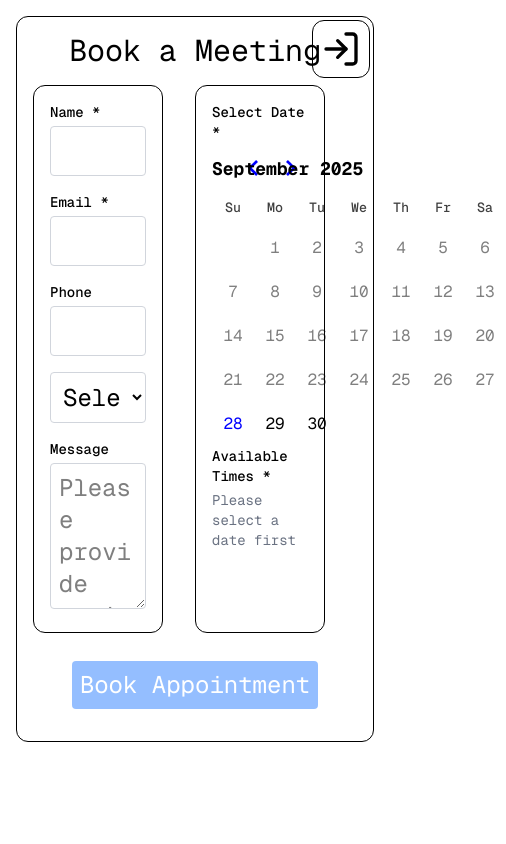
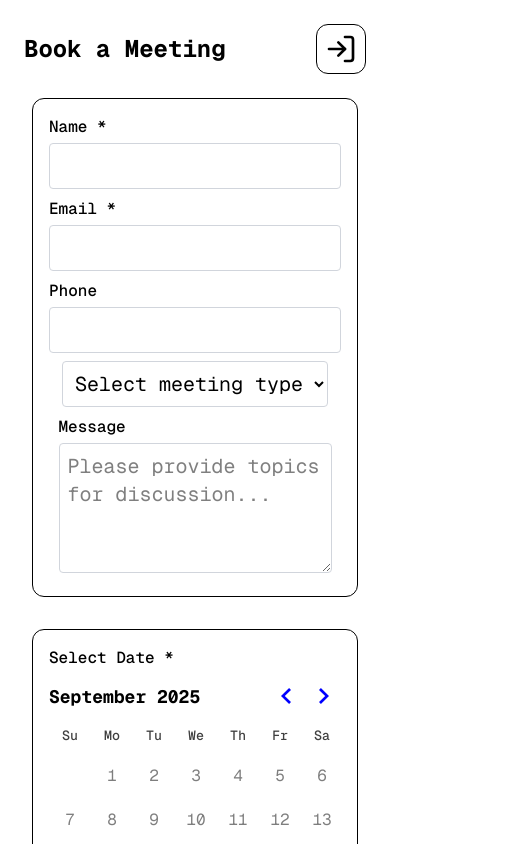
Before and after one commit to csam15/Google-Calendar-Booking, a Next.js app: page /book in a window 390 px wide. Shown: the top 844 px of the page, 506 px wide, since content can reach past the window. Built offline with nearby package versions, Linux system fonts and the light colour scheme.

Commit message:
responsive styling for booking form

```diff
--- a/app/book/page.tsx
+++ b/app/book/page.tsx
@@ -1,19 +1,18 @@
-import Booking from "@/components/Booking";
 import LoginButton from "@/components/LoginButton";
 import BookingForm from "../../components/BookingForm";
 
 export default function Book() {
   return (
     <>
-      <div className="flex flex-col items-center justify-center w-full p-4">
-        <div className="border-1 border-black rounded-xl p-4">
-          <h1 className="text-3xl text-center pb-4">Book a Meeting</h1>
-          {/* <Booking /> */}
+      <div className="flex flex-col items-center w-full p-4 ">
+        <div className="w-full flex justify-between items-center p-2">
+          <h1 className="font-bold text-2xl md:text-3xl">Book a Meeting</h1>
+          <LoginButton />
+        </div>
+        <div className="p-4">
           <BookingForm />
         </div>
       </div>
-
-      <LoginButton />
     </>
   );
 }
--- a/app/globals.css
+++ b/app/globals.css
@@ -9,12 +9,15 @@
 
 @layer components {
   .form-input {
-    @apply w-full border border-gray-300 p-2 rounded focus:outline-none focus:ring-2 focus:ring-blue-500 text-2xl;
+    @apply w-full border border-gray-300 p-2 rounded focus:outline-none focus:ring-2 focus:ring-blue-500 text-xl;
+  }
+  .form-label {
+    @apply block text-base font-medium mb-1;
   }
   .error-message {
     @apply text-red-500 text-sm mt-1;
   }
   .submit-button {
-    @apply bg-blue-500 text-white p-2 rounded hover:bg-blue-600 disabled:opacity-50 cursor-pointer mx-auto mt-3;
+    @apply bg-blue-500 text-white p-2 rounded hover:bg-blue-600 disabled:opacity-50 cursor-pointer mt-3;
   }
 }
--- a/components/BookingForm.tsx
+++ b/components/BookingForm.tsx
@@ -146,12 +146,12 @@ export default function BookingForm() {
     <div className="flex justify-center items-center">
       <form
         onSubmit={handleSubmit(onSubmit)}
-        className="grid grid-cols-2 grid-rows-[1fr_auto] space-x-8"
+        className="grid grid-cols-1 lg:grid-cols-2 lg:grid-rows-[1fr_auto] place-items-start gap-8"
       >
-        <div className="flex flex-col items-center justify-center gap-4 border rounded-xl p-4">
+        <div className="flex flex-col items-center lg:items-start justify-center gap-2 border rounded-xl p-4 w-full">
           {/* Name Field */}
           <div>
-            <label htmlFor="name" className="block text-sm font-medium mb-1">
+            <label htmlFor="name" className="form-label">
               Name *
             </label>
             <input {...register("name")} id="name" className="form-input" />
@@ -162,7 +162,7 @@ export default function BookingForm() {
 
           {/* Email Field */}
           <div>
-            <label htmlFor="email" className="block text-sm font-medium mb-1">
+            <label htmlFor="email" className="form-label">
               Email *
             </label>
             <input
@@ -178,7 +178,7 @@ export default function BookingForm() {
 
           {/* Phone Field */}
           <div>
-            <label htmlFor="phone" className="block text-sm font-medium mb-1">
+            <label htmlFor="phone" className="form-label">
               Phone
             </label>
             <input
@@ -209,7 +209,7 @@ export default function BookingForm() {
 
           {/* Message Field */}
           <div>
-            <label htmlFor="message" className="block text-sm font-medium mb-1">
+            <label htmlFor="message" className="form-label">
               Message
             </label>
             <textarea
@@ -222,10 +222,10 @@ export default function BookingForm() {
           </div>
         </div>
 
-        <div className="border rounded-xl p-4">
+        <div className="border rounded-xl p-4 w-full row-span-2 flex flex-col h-full">
           {/* Date Picker */}
           <div>
-            <label className="block text-sm font-medium mb-1">
+            <label className="form-label">
               Select Date *
             </label>
             <DayPicker
@@ -246,8 +246,8 @@ export default function BookingForm() {
           </div>
 
           {/* Time Slots */}
-          <div>
-            <label className="block text-sm font-medium mb-1">
+          <div className="flex-1 overflow-y-auto">
+            <label className="form-label">
               Available Times *
             </label>
 
@@ -278,7 +278,7 @@ export default function BookingForm() {
                 </p>
               )}
 
-            <div className="grid grid-cols-2 gap-2">
+            <div className="grid grid-cols-2 gap-2 max-h-48 overflow-y-auto">
               {availableSlots.map((slot, index) => (
                 <label key={index} className="cursor-pointer">
                   <input
@@ -303,7 +303,7 @@ export default function BookingForm() {
           </div>
         </div>
 
-        <div className="col-span-2 flex justify-center items-center py-4">
+        <div className="">
           {/* Submit Button */}
           <button
             type="submit"
--- a/components/LoginButton.tsx
+++ b/components/LoginButton.tsx
@@ -3,9 +3,9 @@ import Link from "next/link";
 
 export default function LoginButton() {
   return (
-    <div className="fixed right-5 top-5 rounded-xl border-1 p-2 hover:bg-blue-300 cursor-pointer">
+    <div className="rounded-xl border-1 p-2 hover:bg-blue-300 cursor-pointer">
       <Link href="/login">
-        <LogIn className="size-10" />
+        <LogIn className="size-8" />
       </Link>
     </div>
   );
```
